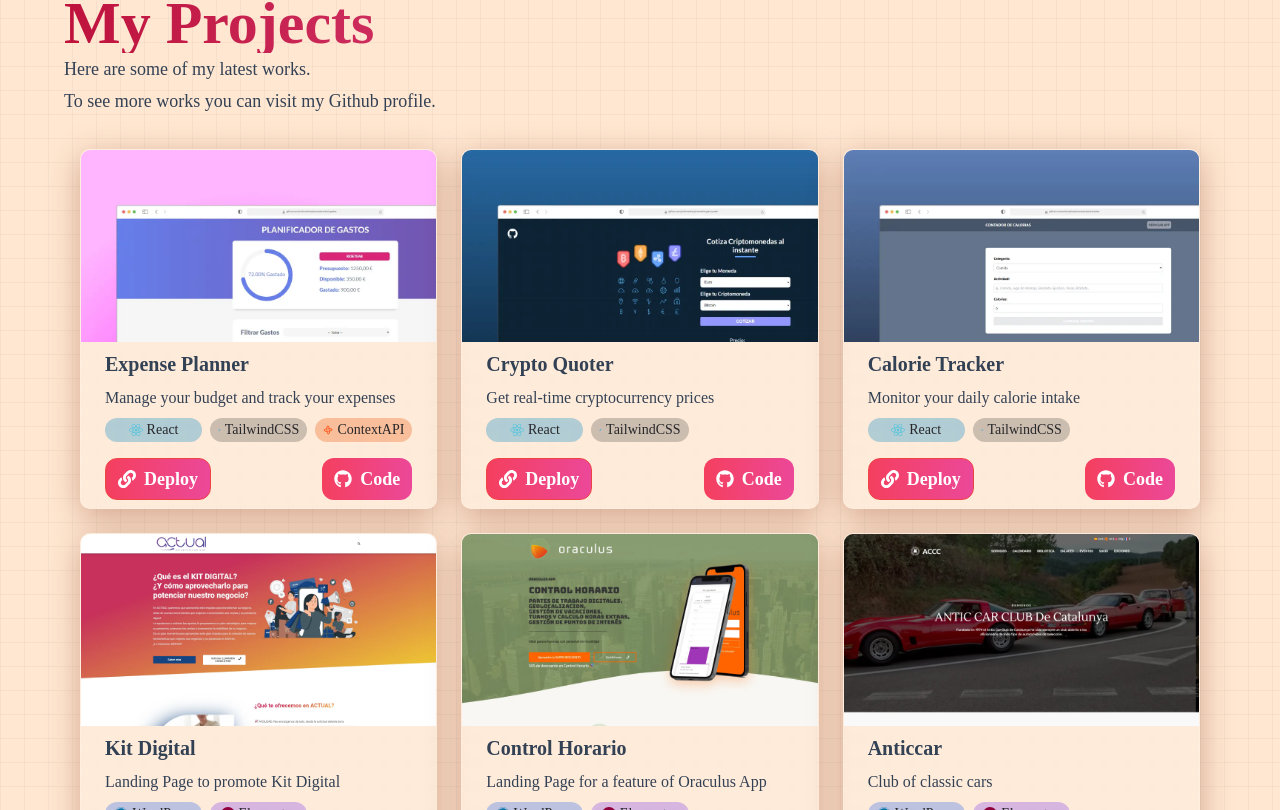
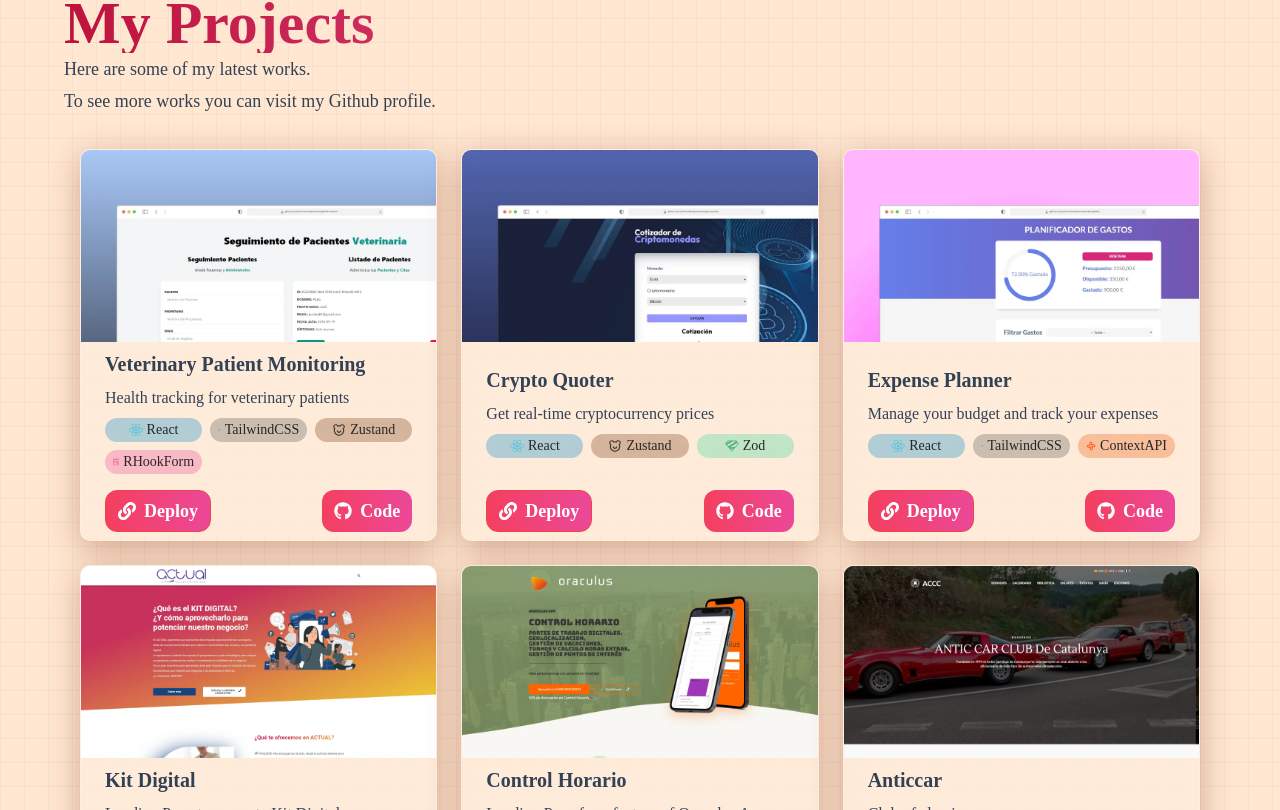
Before and after one commit to jordimartinezjimenez/portfolio, a React (Vite) app: page / in a window 1280 px wide. Shown: the part 990-1800 px from the top of the page. Built offline with nearby package versions, Linux system fonts and the light colour scheme.

Commit message:
Project updates

```diff
--- a/src/components/Card.tsx
+++ b/src/components/Card.tsx
@@ -15,31 +15,31 @@ export default function Card({ project }: CardProps) {
     const handleMouseEnter = (event: React.MouseEvent<HTMLDivElement>) => {
         event.currentTarget.offsetParent?.children[1].classList.add('hidden')
         event.currentTarget.offsetParent?.children[2].classList.add('hidden')
-        event.currentTarget.classList.add('max-h-[21.9rem]')
+        event.currentTarget.classList.add('max-h-[22.4rem]')
         console.log()
     }
 
     const handleMouseLeave = (event: React.MouseEvent<HTMLDivElement>) => {
         event.currentTarget.offsetParent?.children[1].classList.remove('hidden')
         event.currentTarget.offsetParent?.children[2].classList.remove('hidden')
-        event.currentTarget.classList.remove('max-h-[21.9rem]')
+        event.currentTarget.classList.remove('max-h-[22.4rem]')
     }
 
     return (
-        <article className="card max-w-sm rounded overflow-hidden shadow-lg bg-white bg-opacity-50 flex flex-col justify-between">
+        <article className="flex flex-col justify-between max-w-sm overflow-hidden bg-white bg-opacity-50 rounded shadow-lg card">
             {
                 type === 'wp' ?
-                    <div className="wp-project-scrollbar overflow-y-scroll max-h-48" onMouseEnter={handleMouseEnter} onMouseLeave={handleMouseLeave}>
-                        <img className="w-full object-cover" src={image} alt={title} />
+                    <div className="overflow-y-scroll wp-project-scrollbar max-h-48" onMouseEnter={handleMouseEnter} onMouseLeave={handleMouseLeave}>
+                        <img className="object-cover w-full" src={image} alt={title} />
                     </div>
                     :
                     <div className="overflow-hidden max-h-48">
-                        <img className="w-full object-cover hover:scale-110 transition-all ease-out" src={image} alt={title} />
+                        <img className="object-cover w-full transition-all ease-out hover:scale-110" src={image} alt={title} />
                     </div>
             }
             <div className="px-6 pt-2">
-                <h4 className="font-bold text-xl mb-2">{title_es ? (lng === 'es' ? title_es : title) : title}</h4>
-                <p className="text-base text-pretty pb-2">
+                <h4 className="mb-2 text-xl font-bold">{title_es ? (lng === 'es' ? title_es : title) : title}</h4>
+                <p className="pb-2 text-base text-pretty">
                     {description_es ? (lng === 'es' ? description_es : description) : description}
                 </p>
                 {/* inline-block bg-slate-800 text-white text-xs font-semibold mr-2 px-2.5 py-0.5 rounded-full */}
@@ -54,13 +54,13 @@ export default function Card({ project }: CardProps) {
                     }
                 </ul>
             </div>
-            <div className="px-6 pt-4 pb-2 flex justify-between xs:flex-col xs:gap-y-2">
-                <a href={demoLink} target="_blank" rel="noopener noreferrer" className="bg-gradient-to-r from-rose-500 to-pink-500 hover:bg-slate-700 border-red-500 border text-white font-bold py-1 px-3 rounded-xl flex items-center justify-center gap-2">
+            <div className="flex justify-between px-6 pt-4 pb-2 xs:flex-col xs:gap-y-2">
+                <a href={demoLink} target="_blank" rel="noopener noreferrer" className="flex items-center justify-center gap-2 px-3 py-1 font-bold text-white border border-red-500 bg-gradient-to-r from-rose-500 to-pink-500 hover:bg-slate-700 rounded-xl">
                     <FaLink /><span>{t('projects.deployBtn')}</span>
                 </a>
                 {
                     codeLink &&
-                    <a href={codeLink} target="_blank" rel="noopener noreferrer" className="bg-gradient-to-r from-rose-500 to-pink-500 hover:bg-gray-700 text-white font-bold py-1 px-3 rounded-xl flex items-center justify-center gap-2">
+                    <a href={codeLink} target="_blank" rel="noopener noreferrer" className="flex items-center justify-center gap-2 px-3 py-1 font-bold text-white bg-gradient-to-r from-rose-500 to-pink-500 hover:bg-gray-700 rounded-xl">
                         <FaGithub /><span>{t('projects.codeBtn')}</span>
                     </a>
                 }
--- a/src/data/projects.ts
+++ b/src/data/projects.ts
@@ -1,8 +1,9 @@
 import type { Project } from "../types"
-import { SiTailwindcss } from "react-icons/si";
-import { FaReact } from "react-icons/fa";
+import { SiTailwindcss, SiZod } from "react-icons/si";
+import { FaReact, FaWpforms } from "react-icons/fa";
 import { TbApiApp } from "react-icons/tb";
 import { FaElementor, FaWordpress } from "react-icons/fa6";
+import { RiBearSmileLine } from "react-icons/ri";
 
 const techStyles = {
     React: {
@@ -34,12 +35,54 @@ const techStyles = {
         icon: FaElementor,
         class: 'bg-violet-600/30',
         color: '#8f013d',
+    },
+    Zustand: {
+        name: 'Zustand',
+        icon: RiBearSmileLine,
+        class: 'bg-amber-900/30',
+        color: '#443f39',
+    },
+    Zod: {
+        name: 'Zod',
+        icon: SiZod,
+        class: 'bg-emerald-400/30',
+        color: '#55af82',
+    },
+    ReactHookForm: {
+        name: 'RHookForm',
+        icon: FaWpforms,
+        class: 'bg-pink-500/30',
+        color: '#ec5990',
     }
 }
 
 export const projects: Project[] = [
     {
         id: 1,
+        type: 'code',
+        image: '/patients.webp',
+        title: 'Veterinary Patient Monitoring',
+        title_es: 'Seguimiento Sanitario de Pacientes',
+        description: 'Health tracking for veterinary patients',
+        description_es: 'Seguimiento sanitario de pacientes veterinarios',
+        demoLink: "https://stately-sawine-3d2fbc.netlify.app/",
+        codeLink: "https://github.com/jordimartinezjimenez/patients-zustand",
+        techs: [techStyles.React, techStyles.Tailwind, techStyles.Zustand, techStyles.ReactHookForm]
+    },
+    {
+        id: 2,
+        type: 'code',
+        image: '/crypto-quoter-v2.webp',
+        title: 'Crypto Quoter',
+        title_es: 'Cotizador de Criptomonedas',
+        description: 'Get real-time cryptocurrency prices',
+        description_es: 'Obtenga precios de criptomonedas en tiempo real',
+        demoLink: "https://gorgeous-kitsune-c8cf95.netlify.app/",
+        codeLink: "https://github.com/jordimartinezjimenez/crypto-react-ts",
+        techs: [techStyles.React, techStyles.Zustand, techStyles.Zod]
+    },
+    {
+        id: 3,
         type: 'code',
         image: '/control-gastos.webp',
         title: 'Expense Planner',
@@ -49,30 +92,6 @@ export const projects: Project[] = [
         demoLink: "https://nimble-treacle-9deeb4.netlify.app/",
         codeLink: "https://github.com/jordimartinezjimenez/control-gastos-contextapi",
         techs: [techStyles.React, techStyles.Tailwind, techStyles.ContextApi]
-    },
-    {
-        id: 2,
-        type: 'code',
-        image: '/crypto-quoter.webp',
-        title: 'Crypto Quoter',
-        title_es: 'Cotizador de Criptomonedas',
-        description: 'Get real-time cryptocurrency prices',
-        description_es: 'Obtenga precios de criptomonedas en tiempo real',
-        demoLink: "https://jazzy-tanuki-abcac4.netlify.app/",
-        codeLink: "https://github.com/jordimartinezjimenez/crypto-quoter",
-        techs: [techStyles.React, techStyles.Tailwind]
-    },
-    {
-        id: 3,
-        type: 'code',
-        image: '/calorie-tracker.webp',
-        title: 'Calorie Tracker',
-        title_es: 'Seguimiento de Calorías',
-        description: 'Monitor your daily calorie intake',
-        description_es: 'Monitore su ingesta de calorías diarias',
-        demoLink: "https://dreamy-dragon-38c580.netlify.app/",
-        codeLink: "https://github.com/jordimartinezjimenez/calorie-tracker",
-        techs: [techStyles.React, techStyles.Tailwind]
     },
     // {
     //     id: 4,
@@ -122,7 +141,7 @@ export const projects: Project[] = [
         image: '/control-horario.oraculus.es.webp',
         title: 'Control Horario',
         description: 'Landing Page for a feature of Oraculus App',
-        description_es: 'Página de destino para una funcionalidad de la App Oraculus',
+        description_es: 'Página de destino para funcionalidad App Oraculus',
         demoLink: "https://control-horario.oraculus.es/",
         techs: [techStyles.Wordpress, techStyles.Elementor]
     },
@@ -135,5 +154,29 @@ export const projects: Project[] = [
         description_es: 'Club de coches clásicos',
         demoLink: "https://anticcar.com/",
         techs: [techStyles.Wordpress, techStyles.Elementor]
-    }
+    },
+    // {
+    //     id: 10,
+    //     type: 'code',
+    //     image: '/crypto-quoter.webp',
+    //     title: 'Crypto Quoter',
+    //     title_es: 'Cotizador de Criptomonedas',
+    //     description: 'Get real-time cryptocurrency prices',
+    //     description_es: 'Obtenga precios de criptomonedas en tiempo real',
+    //     demoLink: "https://jazzy-tanuki-abcac4.netlify.app/",
+    //     codeLink: "https://github.com/jordimartinezjimenez/crypto-quoter",
+    //     techs: [techStyles.React, techStyles.Tailwind]
+    // },
+    // {
+    //     id: 11,
+    //     type: 'code',
+    //     image: '/calorie-tracker.webp',
+    //     title: 'Calorie Tracker',
+    //     title_es: 'Seguimiento de Calorías',
+    //     description: 'Monitor your daily calorie intake',
+    //     description_es: 'Monitore su ingesta de calorías diarias',
+    //     demoLink: "https://dreamy-dragon-38c580.netlify.app/",
+    //     codeLink: "https://github.com/jordimartinezjimenez/calorie-tracker",
+    //     techs: [techStyles.React, techStyles.Tailwind]
+    // },
 ]
--- a/src/utils/i18n/locales/en/en.json
+++ b/src/utils/i18n/locales/en/en.json
@@ -3,7 +3,7 @@
         "hireBtn": "Hire me"
     },
     "banner": {
-        "subtitle": "I am a Front-End Developer",
+        "subtitle": "I am a Web Developer",
         "text": "Passionate about web design and development.<br/>Highly creative and imaginative.",
         "contactBtn": "Contact",
         "resumeBtn": "Resume"
@@ -17,7 +17,7 @@
     "about": {
         "title": "About Me",
         "subtitle": "Skills",
-        "text1": "Front-End developer passionate<br/> about bringing ideas to life through code.",
+        "text1": "Web Developer passionate<br/> about bringing ideas to life through code.",
         "text2": "My journey began with a love for technology<br/> that led me to study microcomputer systems and networks<br/>That's where I discovered web programming <br/>and instantly knew it was the path I wanted to pursue.",
         "skills": {
             "webDev": "Web Development",
--- a/src/utils/i18n/locales/es/es.json
+++ b/src/utils/i18n/locales/es/es.json
@@ -3,7 +3,7 @@
         "hireBtn": "Contrátame"
     },
     "banner": {
-        "subtitle": "Soy Desarrollador Front-End",
+        "subtitle": "Soy Desarrollador Web",
         "text": "Apasionado del diseño y desarrollo web.<br/>Muy creativo e imaginativo.",
         "contactBtn": "Contacto",
         "resumeBtn": "Currículum"
@@ -17,7 +17,7 @@
     "about": {
         "title": "Sobre Mí",
         "subtitle": "Habilidades",
-        "text1": "Desarrollador Front-End apasionado<br/>por dar vida a las ideas a través del código.",
+        "text1": "Desarrollador Web apasionado<br/>por dar vida a las ideas a través del código.",
         "text2": "Mi viaje comenzó con un amor por la tecnología<br/> que me llevó a estudiar sistemas microinformáticos y redes.<br/>Allí descubrí la programación web<br/>y supe al instante que era el camino que quería seguir.",
         "skills": {
             "webDev": "Desarrollo Web",
```
Also changed, not shown: src/components/About.tsx (+13 -13 lines), public/crypto-quoter-v2.webp (added), public/patients.webp (added).
